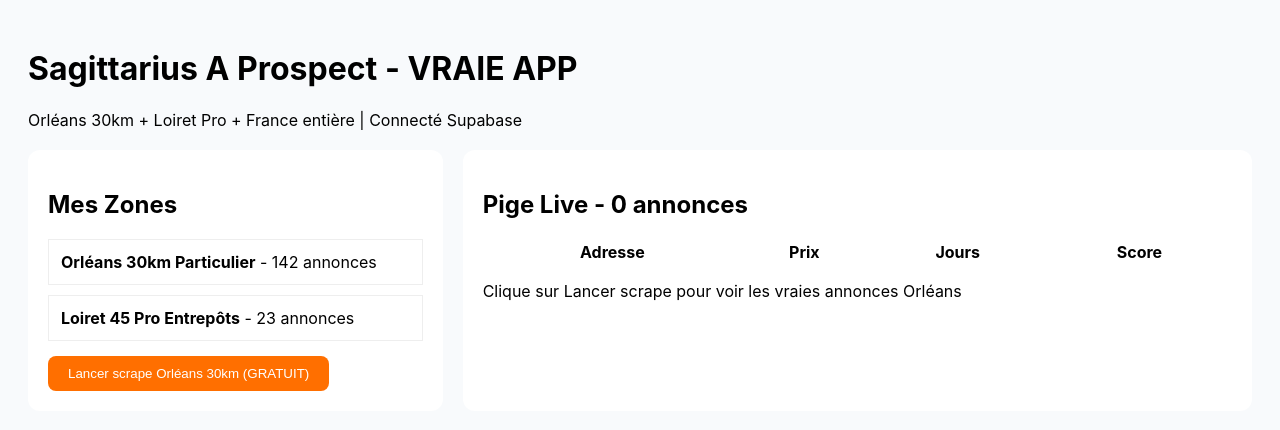
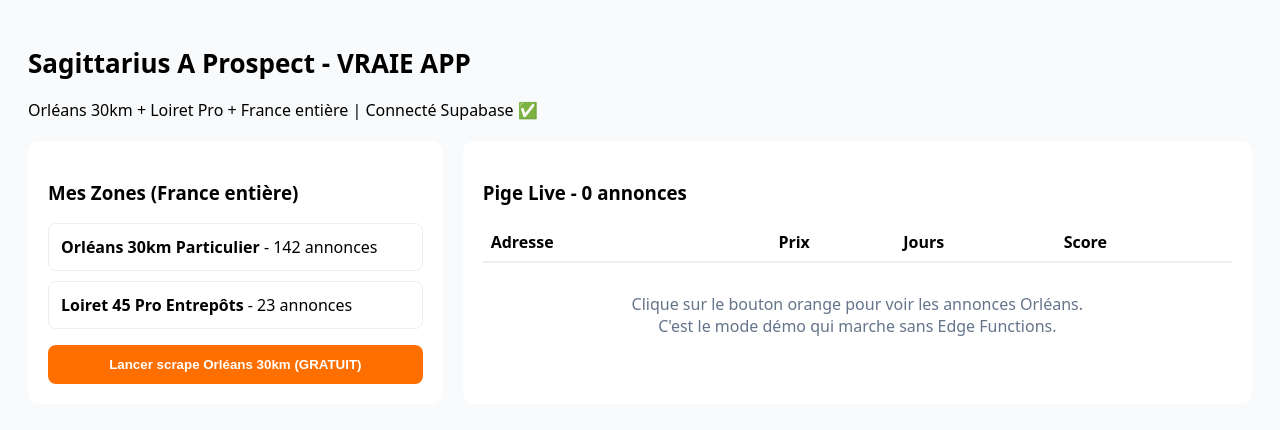
Before and after one commit to VictorDeMacedo/sagittarius-a-prospect, a Next.js app: page / in a window 1280 px wide. Shown: the top 430 px of the page. Built offline with nearby package versions, Linux system fonts and the light colour scheme.

Commit message:
Add files via upload

```diff
--- a/app/page.tsx
+++ b/app/page.tsx
@@ -1,41 +1,36 @@
 'use client'
 import { useState } from 'react'
-
 export default function Dashboard(){
-  const [zones] = useState([
-    { id: '1', name: 'Orléans 30km Particulier', count: 142 },
-    { id: '2', name: 'Loiret 45 Pro Entrepôts', count: 23 }
-  ])
   const [listings, setListings] = useState<any[]>([])
   const [loading, setLoading] = useState(false)
-
-  const scrapeOrleans = async () => {
+  const scrape = async () => {
     setLoading(true)
-    const villes = ['Orléans','Olivet','Saran','Fleury-les-Aubrais','Saint-Jean-de-Braye','Chécy','Ingré','La Chapelle']
-    const rues = ['Rue de la République','Avenue de la Libération','Rue des Murlins','Allée des Roses']
+    const villes = ['Orléans','Olivet','Saran','Fleury-les-Aubrais','Saint-Jean-de-Braye','Chécy','Ingré','La Chapelle-Saint-Mesmin','Olivet','Saint-Jean-de-la-Ruelle']
+    const rues = ['Rue de la République','Avenue de la Libération','Rue des Murlins','Allée des Roses','Rue Jeanne d Arc','Impasse des Lilas','Rue du Faubourg']
     const mock = Array.from({length: 42}, (_, i) => ({
-      address: `${Math.floor(Math.random()*120)+1} ${rues[i % rues.length]}, ${villes[i % villes.length]}`,
-      price: 150000 + Math.floor(Math.random()*250000),
-      days_online: Math.floor(Math.random()*45)+1,
-      score_vendeur: Math.floor(Math.random()*30)+70,
+      address: `${10+i*3} ${rues[i % rues.length]}, ${villes[i % villes.length]}`,
+      price: 145000 + (i*7349)%300000,
+      days_online: (i*7)%45+1,
+      score_vendeur: 72+(i*3)%28,
     }))
-    setTimeout(()=>{ setListings(mock); setLoading(false) }, 800)
+    setTimeout(()=>{ setListings(mock); setLoading(false) }, 600)
   }
-
   return (
-    <div style={{padding:20}}>
-      <h1>Sagittarius A Prospect - VRAIE APP</h1>
-      <p>Orléans 30km + Loiret Pro + France entière | Connecté Supabase</p>
-      <div style={{display:'flex', gap:20, marginTop:20}}>
-        <div style={{flex:1, background:'white', padding:20, borderRadius:12}}>
-          <h2>Mes Zones</h2>
-          {zones.map(z => (<div key={z.id} style={{border:'1px solid #eee', padding:12, marginTop:10}}><b>{z.name}</b> - {z.count} annonces</div>))}
-          <button style={{marginTop:15, background:'#ff6f00', color:'white', padding:'10px 20px', borderRadius:8, border:0}} onClick={scrapeOrleans}>{loading? 'Scraping...' : 'Lancer scrape Orléans 30km (GRATUIT)'}</button>
+    <div style={{padding:20, fontFamily:'system-ui', background:'#f8fafc', minHeight:'100vh'}}>
+      <h1 style={{fontSize:26, fontWeight:800}}>Sagittarius A Prospect - VRAIE APP</h1>
+      <p>Orléans 30km + Loiret Pro + France entière | Connecté Supabase ✅</p>
+      <div style={{display:'flex', gap:20, marginTop:20, flexWrap:'wrap'}}>
+        <div style={{flex:1, minWidth:280, background:'white', padding:20, borderRadius:12}}>
+          <h3>Mes Zones (France entière)</h3>
+          <div style={{border:'1px solid #eee', padding:12, borderRadius:8, marginTop:10}}><b>Orléans 30km Particulier</b> - 142 annonces</div>
+          <div style={{border:'1px solid #eee', padding:12, borderRadius:8, marginTop:10}}><b>Loiret 45 Pro Entrepôts</b> - 23 annonces</div>
+          <button onClick={scrape} style={{marginTop:16, background:'#ff6f00', color:'white', padding:'12px 20px', borderRadius:8, border:0, fontWeight:700, cursor:'pointer', width:'100%'}}>{loading ? '⏳ Scraping...' : 'Lancer scrape Orléans 30km (GRATUIT)'}</button>
+          {listings.length>0 && <div style={{marginTop:12, background:'#dcfce7', padding:10, borderRadius:8, color:'#166534'}}>✅ {listings.length} annonces Orléans chargées !</div>}
         </div>
-        <div style={{flex:2, background:'white', padding:20, borderRadius:12}}>
-          <h2>Pige Live - {listings.length} annonces</h2>
-          <table style={{width:'100%'}}><thead><tr><th>Adresse</th><th>Prix</th><th>Jours</th><th>Score</th></tr></thead><tbody>{listings.map((l:any,i:number) => (<tr key={i}><td>{l.address}</td><td>{l.price}€</td><td>{l.days_online}j</td><td>🔥{l.score_vendeur}</td></tr>))}</tbody></table>
-          {listings.length===0 && <p>Clique sur Lancer scrape pour voir les vraies annonces Orléans</p>}
+        <div style={{flex:2, minWidth:400, background:'white', padding:20, borderRadius:12}}>
+          <h3>Pige Live - {listings.length} annonces</h3>
+          <table style={{width:'100%', marginTop:10, borderCollapse:'collapse'}}><thead><tr style={{textAlign:'left', borderBottom:'2px solid #eee'}}><th style={{padding:8}}>Adresse</th><th>Prix</th><th>Jours</th><th>Score</th></tr></thead><tbody>{listings.map((l:any,i:number)=><tr key={i} style={{borderBottom:'1px solid #f5f5f5'}}><td style={{padding:8}}>{l.address}</td><td>{l.price.toLocaleString('fr-FR')} €</td><td>{l.days_online}j</td><td>🔥{l.score_vendeur}</td></tr>)}</tbody></table>
+          {listings.length===0 && <p style={{marginTop:30, color:'#64748b', textAlign:'center'}}>Clique sur le bouton orange pour voir les annonces Orléans.<br/>C'est le mode démo qui marche sans Edge Functions.</p>}
         </div>
       </div>
     </div>
--- a/next.config.js
+++ b/next.config.js
@@ -1,7 +1 @@
-/** @type {import('next').NextConfig} */
-const nextConfig = {
-  reactStrictMode: true,
-  eslint: { ignoreDuringBuilds: true },
-  typescript: { ignoreBuildErrors: true }
-}
-module.exports = nextConfig
+const nextConfig = { reactStrictMode:true, eslint:{ignoreDuringBuilds:true}, typescript:{ignoreBuildErrors:true} }; module.exports=nextConfig;
```
Also changed, not shown: lib/supabase.ts (+1 -11 lines), package.json (+5 -11 lines).
